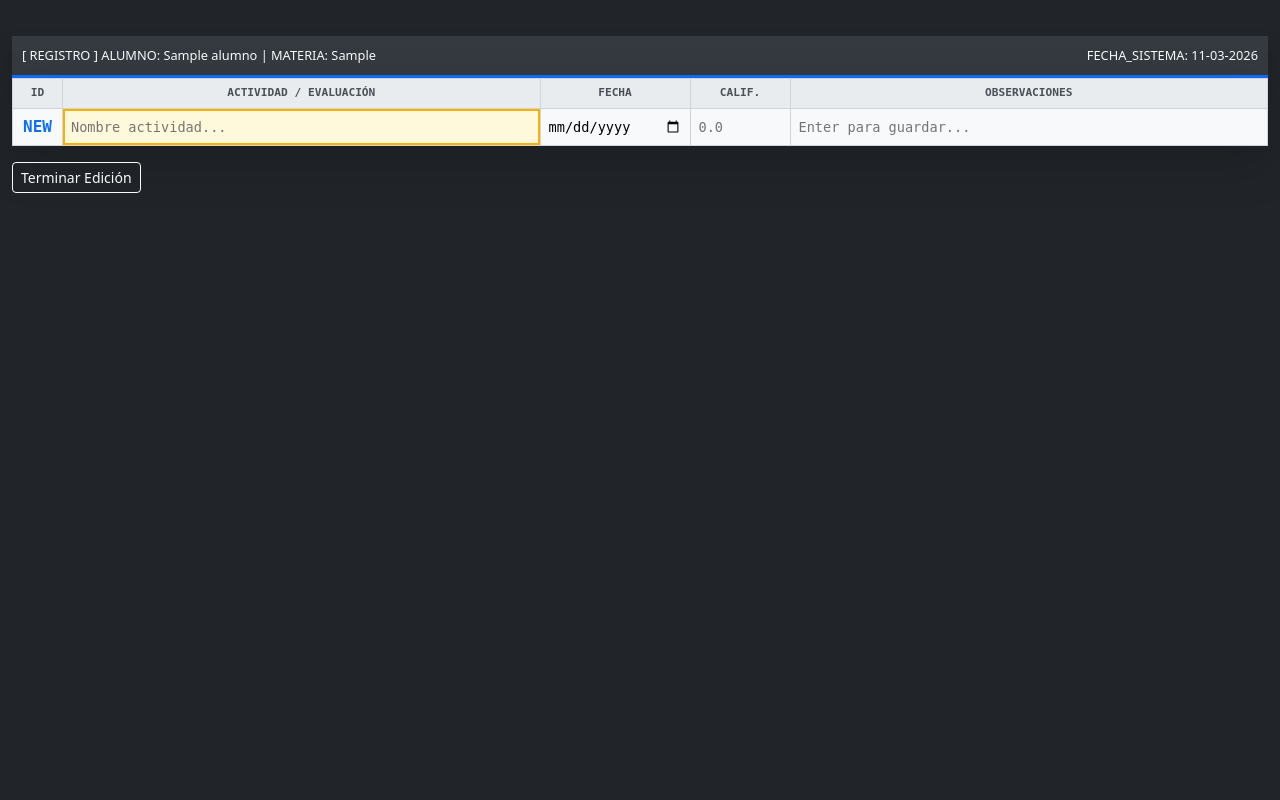
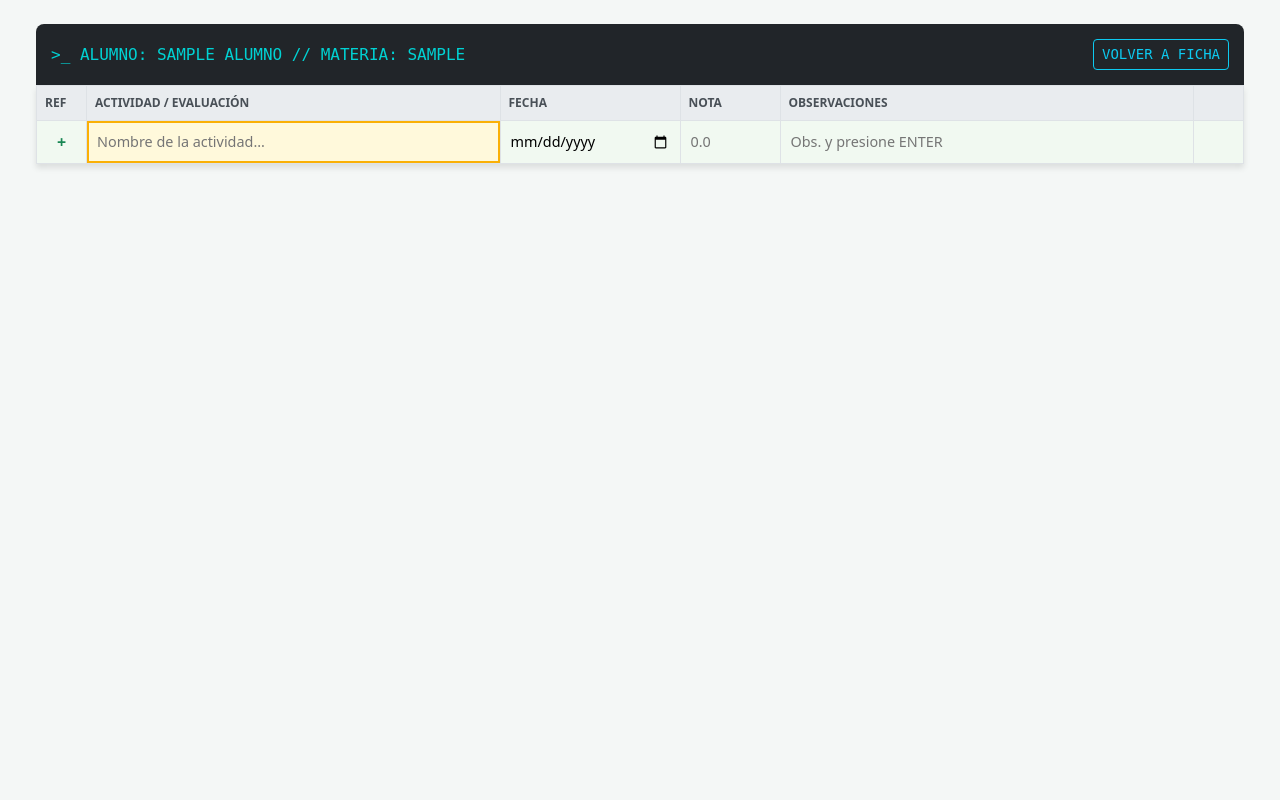
Before and after one commit to riccof140-coder/app_dge_alumnos, a Flask app: page /alumno/1/notas in a window 1280 px wide. Run offline with Flask 3, Linux system fonts and the light colour scheme; a user stored in the database is signed in; tables that the repository leaves empty hold one stand-in row (values such as "Sample post"); data that the repository does not hold is empty.

Commit message:
Correccion de codigo notas

```diff
--- a/templates/ficha_notas.html
+++ b/templates/ficha_notas.html
@@ -2,78 +2,69 @@
 <html lang="es">
 <head>
     <meta charset="UTF-8">
-    <title>Panel de Calificaciones Detallado</title>
+    <title>SGE - Registro Técnico de Notas</title>
     <link href="https://cdn.jsdelivr.net/npm/bootstrap@5.3.0/dist/css/bootstrap.min.css" rel="stylesheet">
-    <link rel="stylesheet" href="{{ url_for('static', filename='tab.css') }}?v=50">
+    <link rel="stylesheet" href="https://cdn.jsdelivr.net/npm/bootstrap-icons@1.11.1/font/bootstrap-icons.css">
     <style>
-        .spreadsheet { width: 100%; border-collapse: collapse; font-family: monospace; background: white; }
-        .spreadsheet th, .spreadsheet td { border: 1px solid #ced4da; padding: 0; }
-        .spreadsheet th { background: #e9ecef; font-size: 0.7rem; padding: 6px; color: #495057; text-align: center; }
-        .spreadsheet input { width: 100%; border: none; padding: 8px; outline: none; background: transparent; font-size: 0.85rem; }
-        .spreadsheet input:focus { background: #fff9db; box-shadow: inset 0 0 0 2px #fab005; }
-        .header-info { background: #343a40; color: #f8f9fa; padding: 10px; font-size: 0.8rem; border-bottom: 3px solid #0d6efd; }
-        .nota-roja { color: #e03131; font-weight: bold; text-align: center; }
-        .nota-azul { color: #1971c2; font-weight: bold; text-align: center; }
+        body { background-color: #f4f7f6; }
+        .table-excel { background: white; border-collapse: collapse; width: 100%; box-shadow: 0 4px 6px rgba(0,0,0,0.1); }
+        .table-excel th, .table-excel td { border: 1px solid #dee2e6; padding: 0; vertical-align: middle; }
+        .table-excel th { background: #e9ecef; font-size: 0.75rem; text-transform: uppercase; padding: 8px; color: #495057; }
+        .table-excel input { width: 100%; border: none; padding: 10px; outline: none; font-size: 0.9rem; background: transparent; }
+        .table-excel input:focus { background: #fff9db; box-shadow: inset 0 0 0 2px #fab005; }
+        .nota-alerta { color: #dc3545; font-weight: bold; text-align: center; }
+        .nota-ok { color: #0d6efd; font-weight: bold; text-align: center; }
+        .header-alumno { background: #212529; color: #00d2d3; padding: 15px; font-family: monospace; border-radius: 8px 8px 0 0; }
     </style>
 </head>
-<body style="background: #212529 !important;">
+<body class="p-4">
 
-<div class="container-fluid py-3">
-    <div class="header-info shadow d-flex justify-content-between">
-        <span>[ REGISTRO ] ALUMNO: {{ alumno.nombre }} | MATERIA: {{ alumno.materia }}</span>
-        <span>FECHA_SISTEMA: 11-03-2026</span>
+<div class="container-fluid">
+    <div class="header-alumno d-flex justify-content-between align-items-center">
+        <span>>_ ALUMNO: {{ alumno.nombre | upper }} // MATERIA: {{ alumno.materia | upper }}</span>
+        <a href="/alumno/{{ alumno.id }}" class="btn btn-sm btn-outline-info">VOLVER A FICHA</a>
     </div>
 
-    <div class="bg-white shadow-lg overflow-hidden">
-        <table class="spreadsheet">
+    <table class="table-excel">
         <thead>
             <tr>
-                    <th style="width: 50px;">ID</th>
+                <th style="width: 50px;">REF</th>
                 <th>ACTIVIDAD / EVALUACIÓN</th>
-                    <th style="width: 150px;">FECHA</th>
-                    <th style="width: 100px;">CALIF.</th>
+                <th style="width: 180px;">FECHA</th>
+                <th style="width: 100px;">NOTA</th>
                 <th>OBSERVACIONES</th>
+                <th style="width: 50px;"></th>
             </tr>
         </thead>
         <tbody>
             {% for n in notas %}
             <tr>
                 <td class="text-center bg-light small">{{ loop.index }}</td>
-                    <td class="px-2">{{ n.actividad }}</td>
-                    <td class="text-center">{{ n.fecha }}</td>
-                    <td class="{% if n.valor|float < 7 %}nota-roja{% else %}nota-azul{% endif %}">
+                <td class="px-3 small">{{ n.actividad }}</td>
+                <td class="text-center small">{{ n.fecha }}</td>
+                <td class="{% if n.valor|float < 7 %}nota-alerta{% else %}nota-ok{% endif %}">
                     {{ n.valor }}
                 </td>
-                    <td class="px-2 text-muted small">{{ n.observaciones }}</td>
+                <td class="px-3 text-muted small">{{ n.observaciones }}</td>
+                <td class="text-center">
+                    <a href="/eliminar_nota/{{ n.id }}/{{ alumno.id }}" class="text-danger"><i class="bi bi-trash"></i></a>
+                </td>
             </tr>
             {% endfor %}
 
-                <tr class="bg-light">
-                    <form method="POST">
-                        <td class="text-center fw-bold text-primary">NEW</td>
-                        <td>
-                            <input type="text" name="actividad" placeholder="Nombre actividad..." required autofocus>
-                        </td>
-                        <td>
-                            <input type="date" name="fecha" required>
-                        </td>
-                        <td>
-                            <input type="number" name="valor" step="0.1" placeholder="0.0" required>
-                        </td>
-                        <td>
-                            <input type="text" name="obs" placeholder="Enter para guardar...">
-                        </td>
-                        <input type="submit" style="display: none;">
+            <tr style="background: #f1f9f1;">
+                <form action="/alumno/{{ alumno.id }}/notas" method="POST">
+                    <td class="text-center text-success fw-bold">+</td>
+                    <td><input type="text" name="actividad" placeholder="Nombre de la actividad..." required autofocus></td>
+                    <td><input type="date" name="fecha" required></td>
+                    <td><input type="number" name="valor" step="0.1" placeholder="0.0" required></td>
+                    <td><input type="text" name="obs" placeholder="Obs. y presione ENTER"></td>
+                    <td><input type="submit" style="display: none;"></td>
                 </form>
             </tr>
         </tbody>
     </table>
 </div>
 
-    <div class="mt-3">
-        <a href="/alumno/{{ alumno.id }}" class="btn btn-sm btn-outline-light">Terminar Edición</a>
-    </div>
-</div>
-
 </body>
 </html>
```
Lines whose indentation alone changed are shown as unchanged.
